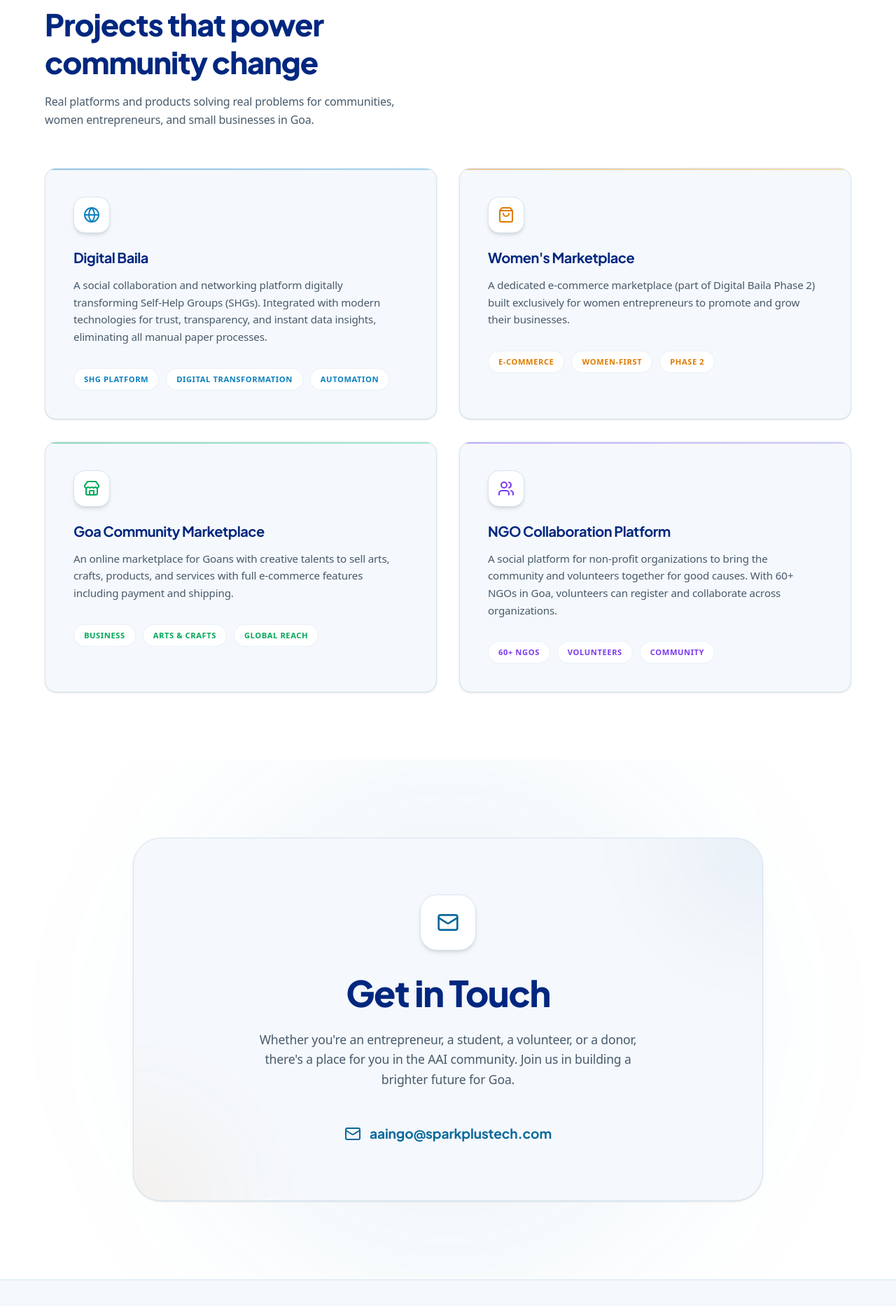
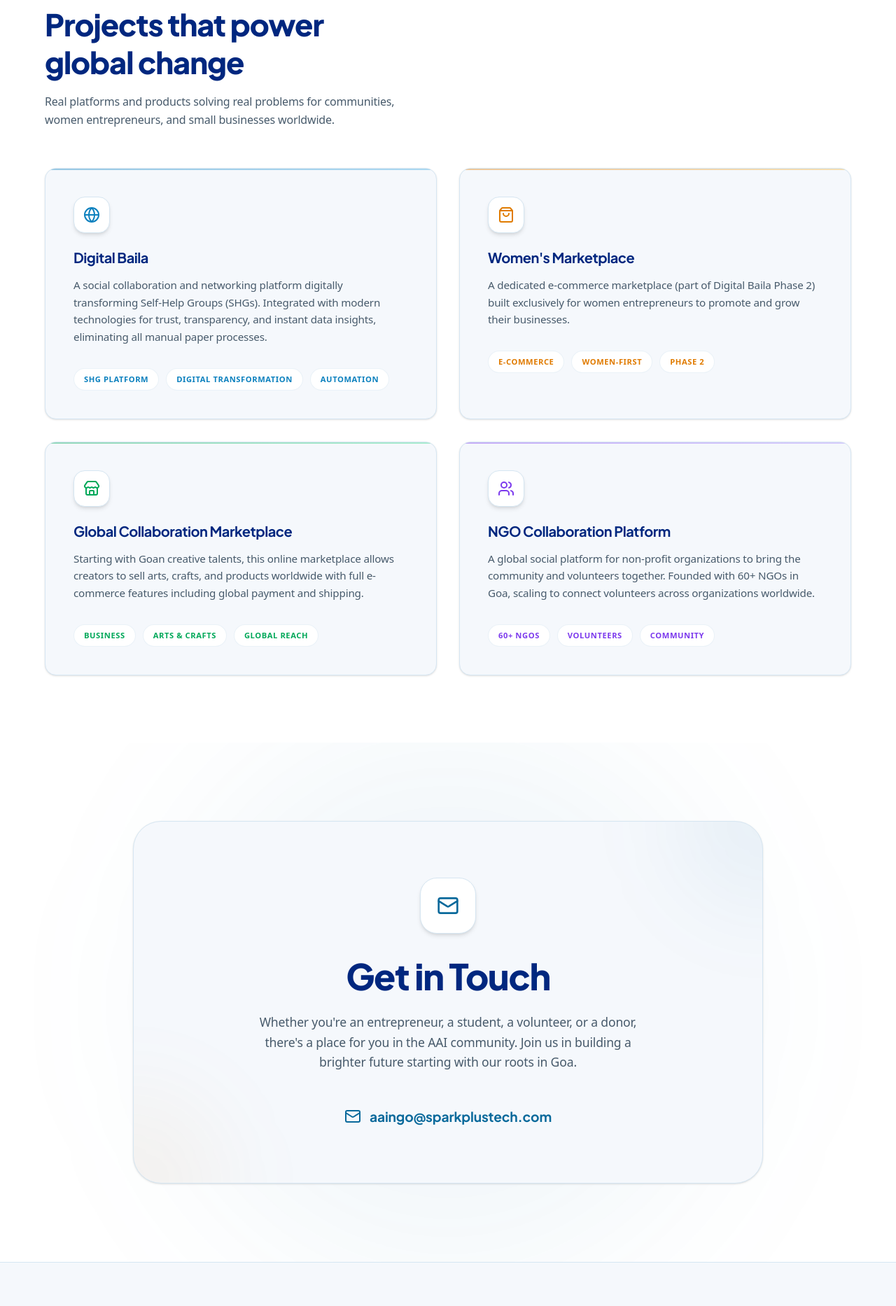
Before and after one commit to atreyakamat/aai-foundation, a Next.js app: page /initiatives in a window 1280 px wide. Shown: the part 1040-2906 px from the top of the page at 70% size. Built offline with nearby package versions, Linux system fonts and the light colour scheme.

Commit message:
content: update scope from Goa-only to Global foundation with Goa roots

```diff
--- a/src/app/about/page.tsx
+++ b/src/app/about/page.tsx
@@ -7,7 +7,7 @@ import CTA from "@/components/CTA";
 
 export const metadata: Metadata = {
   title: "About Us | AAI (All About Innovation)",
-  description: "Learn more about AAI Foundation, our mission to support positive change in Goa, and our dedicated governing committee.",
+  description: "Learn more about AAI Foundation, our global mission to support positive change, and our dedicated governing committee founded in Goa.",
 };
 
 export default function AboutPage() {
--- a/src/app/initiatives/page.tsx
+++ b/src/app/initiatives/page.tsx
@@ -7,7 +7,7 @@ import CTA from "@/components/CTA";
 
 export const metadata: Metadata = {
   title: "Social Initiatives | AAI (All About Innovation)",
-  description: "Explore AAI's social initiatives including Digital Baila, TechForward, and community marketplaces driving innovation in Goa.",
+  description: "Explore AAI's global social initiatives including Digital Baila, TechForward, and community marketplaces driving innovation worldwide.",
 };
 
 export default function InitiativesPage() {
--- a/src/app/layout.tsx
+++ b/src/app/layout.tsx
@@ -17,8 +17,8 @@ const dmSans = DM_Sans({
 });
 
 export const metadata: Metadata = {
-  title: "AAI (All About Innovation) | NGO Supporting Ideas That Bring Change",
-  description: "AAI backs passionate entrepreneurs, women leaders, and bold startups using modern technology to solve real community challenges across Goa.",
+  title: "AAI (All About Innovation) | Global Foundation Supporting Ideas That Bring Change",
+  description: "AAI is a global foundation that backs passionate entrepreneurs, women leaders, and bold startups using modern technology to solve real community challenges worldwide.",
   icons: {
     icon: "/logo.svg",
     shortcut: "/logo.svg",
--- a/src/components/About.tsx
+++ b/src/components/About.tsx
@@ -69,10 +69,10 @@ export default function About() {
             </h2>
             <div className="space-y-5">
               <p className="text-muted leading-relaxed font-medium text-[1.05rem]">
-                AAI provides support, coaching & funding to startups and small businesses pursuing social, economic, and environmental outcomes with business models that create positive impact in the Goan community.
+                AAI provides support, coaching & funding to startups and small businesses pursuing social, economic, and environmental outcomes with business models that create positive impact in local and global communities.
               </p>
               <p className="text-muted/80 leading-relaxed font-normal">
-                We back passionate entrepreneurs who leverage modern technology startup methodologies to address key challenges facing our community today.
+                Founded in Goa, we back passionate entrepreneurs who leverage modern technology startup methodologies to address key challenges facing communities today.
               </p>
             </div>
 
--- a/src/components/CTA.tsx
+++ b/src/components/CTA.tsx
@@ -28,7 +28,7 @@ export default function CTA() {
             Get in Touch
           </h2>
           <p className="text-muted text-[1.1rem] leading-relaxed font-medium max-w-[580px] mx-auto mb-12">
-            Whether you&apos;re an entrepreneur, a student, a volunteer, or a donor, there&apos;s a place for you in the AAI community. Join us in building a brighter future for Goa.
+            Whether you&apos;re an entrepreneur, a student, a volunteer, or a donor, there&apos;s a place for you in the AAI community. Join us in building a brighter future starting with our roots in Goa.
           </p>
           <div className="flex flex-col items-center gap-2">
             <a
--- a/src/components/Footer.tsx
+++ b/src/components/Footer.tsx
@@ -19,7 +19,7 @@ export default function Footer() {
             </div>
           </Link>
           <p className="text-muted text-[0.85rem] mt-4 flex items-center gap-2 font-medium">
-            <MapPin size={16} className="text-blue/60" /> Goa, India &middot; Supporting Positive Change
+            <MapPin size={16} className="text-blue/60" /> Founded in Goa, India &middot; Supporting Positive Change Globally
           </p>
         </div>
 
--- a/src/components/Governance.tsx
+++ b/src/components/Governance.tsx
@@ -23,7 +23,7 @@ export default function Governance() {
             Governing Body
           </h2>
           <p className="mt-4 text-muted max-w-[560px] mx-auto leading-relaxed font-medium">
-            AAI is managed by a dedicated Managing Committee of governing members, committed to driving social welfare and innovation in Goa.
+            AAI is managed by a dedicated Managing Committee of governing members, committed to driving social welfare and innovation globally.
           </p>
         </div>
 
--- a/src/components/Hero.tsx
+++ b/src/components/Hero.tsx
@@ -88,7 +88,7 @@ export default function Hero() {
       >
         <motion.div variants={itemVariants} className="inline-flex items-center gap-2 bg-blue/10 border border-blue/20 text-blue text-[0.8rem] font-bold tracking-[0.08em] uppercase px-5 py-2 rounded-full mb-8 backdrop-blur-sm">
           <span className="w-2 h-2 bg-blue rounded-full animate-pulse"></span>
-          NGO &middot; Goa, India &middot; Supporting Positive Change
+          Global Foundation &middot; Founded in Goa, India &middot; Supporting Positive Change
         </motion.div>
 
         <motion.h1
@@ -101,7 +101,7 @@ export default function Hero() {
         </motion.h1>
 
         <motion.p variants={itemVariants} className="mt-10 text-[1.15rem] text-muted max-w-[580px] leading-[1.7] font-medium tracking-tight">
-          AAI (All About Innovation) backs passionate entrepreneurs, women leaders, and bold startups using modern technology to solve real community challenges across Goa.
+          AAI (All About Innovation) is a global foundation that backs passionate entrepreneurs, women leaders, and bold startups using modern technology to solve real community challenges worldwide.
         </motion.p>
       </motion.div>
     </section>
--- a/src/components/Initiatives.tsx
+++ b/src/components/Initiatives.tsx
@@ -30,8 +30,8 @@ const initiatives = [
     tags: ["E-commerce", "Women-First", "Phase 2"]
   },
   {
-    title: "Goa Community Marketplace",
-    desc: "An online marketplace for Goans with creative talents to sell arts, crafts, products, and services with full e-commerce features including payment and shipping.",
+    title: "Global Collaboration Marketplace",
+    desc: "Starting with Goan creative talents, this online marketplace allows creators to sell arts, crafts, and products worldwide with full e-commerce features including global payment and shipping.",
     icon: Store,
     color: "from-[#00a859] to-[#34d68b]",
     bgColor: "bg-[#e6f9f0]",
@@ -41,7 +41,7 @@ const initiatives = [
   },
   {
     title: "NGO Collaboration Platform",
-    desc: "A social platform for non-profit organizations to bring the community and volunteers together for good causes. With 60+ NGOs in Goa, volunteers can register and collaborate across organizations.",
+    desc: "A global social platform for non-profit organizations to bring the community and volunteers together. Founded with 60+ NGOs in Goa, scaling to connect volunteers across organizations worldwide.",
     icon: Users,
     color: "from-[#7c3aed] to-[#a78bfa]",
     bgColor: "bg-[#f3eeff]",
@@ -61,10 +61,10 @@ export default function Initiatives() {
             Social Initiatives
           </div>
           <h2 className="font-plus-jakarta text-[clamp(1.8rem,3.5vw,2.7rem)] font-extrabold leading-tight tracking-tight text-navy">
-            Projects that power<br/>community change
+            Projects that power<br/>global change
           </h2>
           <p className="mt-4 text-muted max-w-[500px] leading-relaxed font-medium">
-            Real platforms and products solving real problems for communities, women entrepreneurs, and small businesses in Goa.
+            Real platforms and products solving real problems for communities, women entrepreneurs, and small businesses worldwide.
           </p>
         </div>
 
--- a/src/components/Programs.tsx
+++ b/src/components/Programs.tsx
@@ -38,7 +38,7 @@ const programs = [
   {
     icon: Handshake,
     title: "Community Volunteering",
-    desc: "Connecting volunteers with NGOs and causes across Goa, with 60+ NGOs in the network and growing every month.",
+    desc: "Connecting volunteers with NGOs and causes worldwide, with 60+ NGOs in the initial network and growing every month.",
     tags: ["60+ NGOs", "Volunteer Network", "Social Impact"]
   },
   {
```
